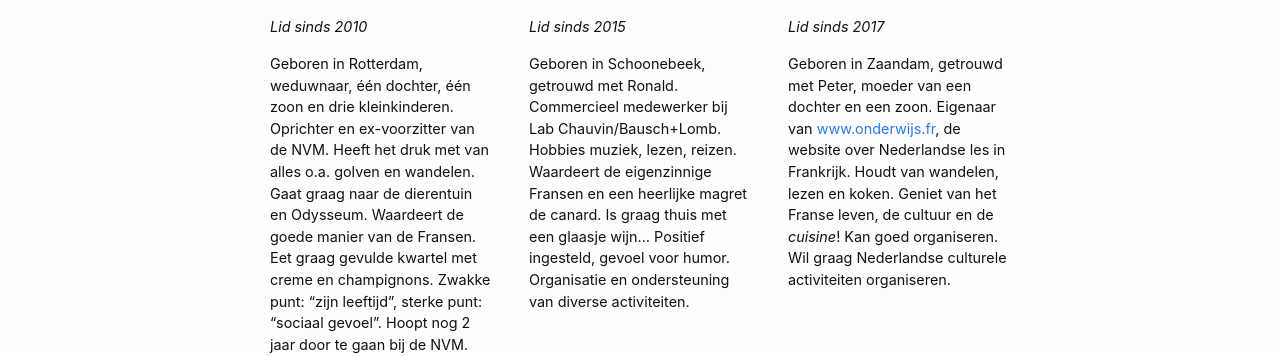
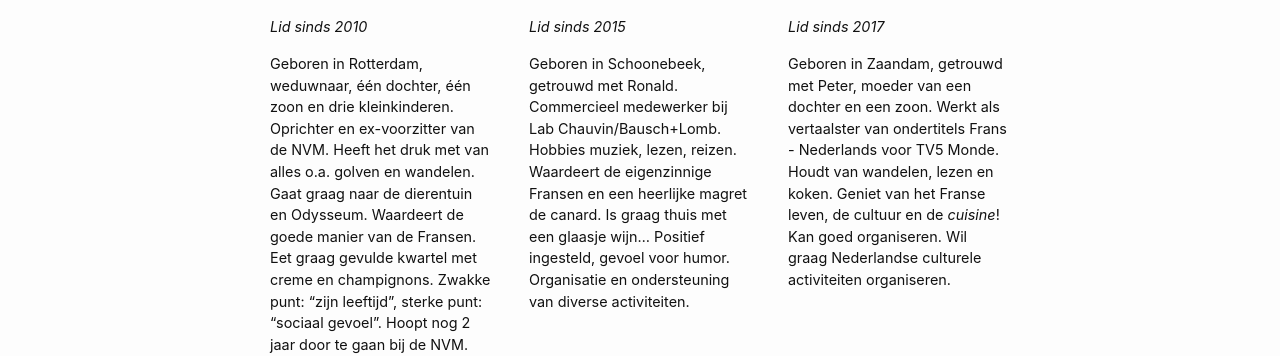
Before and after one commit to nederland34-fr/nederland34-fr.github.io, a Jekyll site: the page built from bestuur.md, in a window 1280 px wide. Shown: the part 1172-1528 px from the top of the page. Built offline with Jekyll 4.4.1, drawn with Linux system fonts in a browser that asks for light colours.

Commit message:
Update bestuur.md

```diff
--- a/bestuur.md
+++ b/bestuur.md
@@ -68,7 +68,7 @@ Geboren in Schoonebeek, getrouwd met Ronald. Commercieel medewerker bij Lab Chau
 
 _Lid sinds 2017_
 
-Geboren in Zaandam, getrouwd met Peter, moeder van een dochter en een zoon. Eigenaar van [www.onderwijs.fr](http://www.onderwijs.fr), de website over Nederlandse les in Frankrijk. Houdt van wandelen, lezen en koken. Geniet van het Franse leven, de cultuur en de _cuisine_! Kan goed organiseren. Wil graag Nederlandse culturele activiteiten organiseren.
+Geboren in Zaandam, getrouwd met Peter, moeder van een dochter en een zoon. Werkt als vertaalster van ondertitels Frans - Nederlands voor TV5 Monde. Houdt van wandelen, lezen en koken. Geniet van het Franse leven, de cultuur en de _cuisine_! Kan goed organiseren. Wil graag Nederlandse culturele activiteiten organiseren.
 
 </div>
 <div class="bestuurslid">
```
